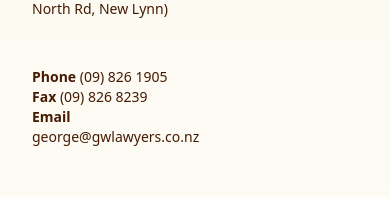
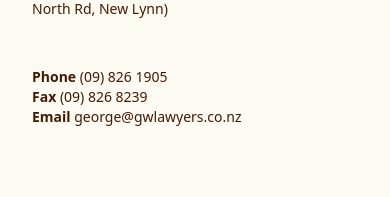
Before and after one commit to ian-jl-chua/gw-lawyers-ltd, a Next.js app: page /contact in a window 390 px wide. Shown: the part 795-992 px from the top of the page. Built offline with nearby package versions, Linux system fonts and the light colour scheme.

Commit message:
minor layout change for contact page for mobile device

```diff
--- a/src/app/contact/page.tsx
+++ b/src/app/contact/page.tsx
@@ -56,6 +56,7 @@
 
   return (
     <section className="section">
+      {/* Location Section */}
       <div className="pb-20">
         <h2 style={EBGaramond.style} className="section-title">
           Our Office
@@ -92,7 +93,7 @@
               <br />
               Auckland 0640
             </div>
-            <div className="lg:col-span-2">
+            <div className="col-span-2 md:col-span-1 lg:col-span-2">
               <p>
                 <b>Phone </b>
                 <a href="tel:+6498261905"> &#40;09&#41; 826 1905</a>
@@ -109,6 +110,8 @@
           </div>
         </div>
       </div>
+
+      {/* Contact Section */}
       <div className="pb-8">
         <h2
           id="contactUs"
```
Also changed, not shown: src/app/icon.png (deleted), 1 other file (tests, documents, lock files or other folders).
